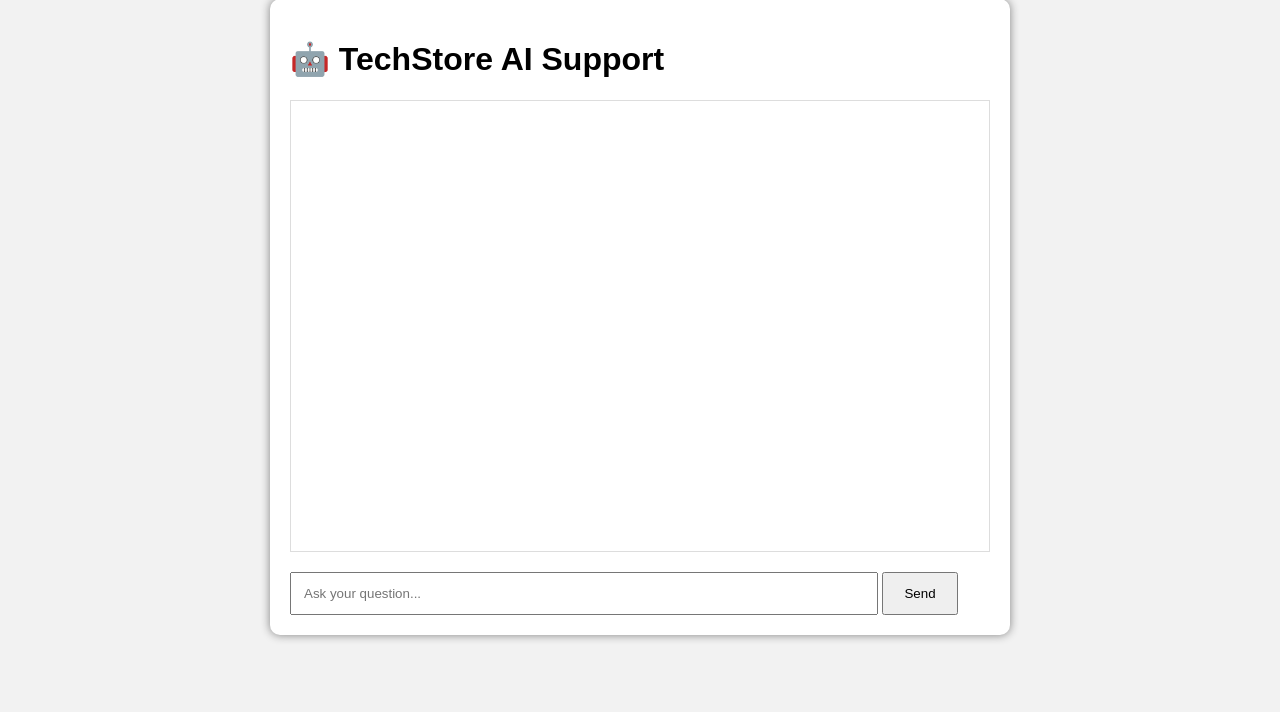
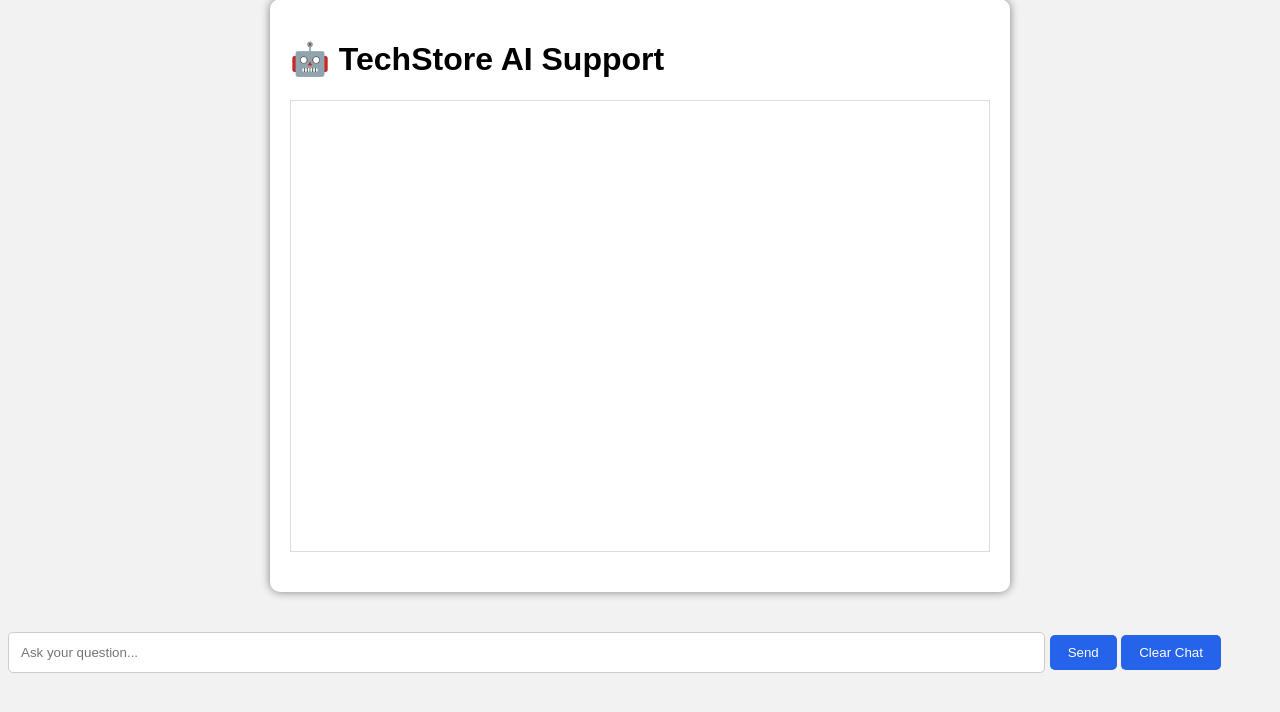
Before and after one commit to Navin-35/week-2-ai-customer-support-assistant, a Flask app: template templates/index.html in a window 1280 px wide. Shown: the part 41-753 px from the top of the page. Run offline with Flask 3, Linux system fonts and the light colour scheme; the template is opened without the code that fills it, so the values that code supplies are empty.

Commit message:
Improved chat interface with typing indicator

```diff
--- /dev/null
+++ b/static/script.js
@@ -0,0 +1,87 @@
+async function sendMessage(){
+
+    const input=document.getElementById("message");
+    const message=input.value.trim();
+
+    if(message==="") return;
+
+    const chat=document.getElementById("chat-box");
+
+    const time=new Date().toLocaleTimeString();
+
+    chat.innerHTML+=`
+    <div class="user">
+        <b>You</b> (${time})<br>
+        ${message}
+    </div>
+    `;
+
+    input.value="";
+
+    chat.innerHTML+=`
+    <div id="typing" class="bot">
+        🤖 Typing...
+    </div>
+    `;
+
+    chat.scrollTop=chat.scrollHeight;
+
+    const response=await fetch("/chat",{
+
+        method:"POST",
+
+        headers:{
+            "Content-Type":"application/json"
+        },
+
+        body:JSON.stringify({
+            message:message
+        })
+
+    });
+
+    const data=await response.json();
+
+    document.getElementById("typing").remove();
+
+    if(data.success){
+
+        chat.innerHTML+=`
+        <div class="bot">
+            <b>${data.category}</b><br><br>
+            ${data.answer}
+        </div>
+        `;
+
+    }else{
+
+        chat.innerHTML+=`
+        <div class="bot">
+            ❌ ${data.error}
+        </div>
+        `;
+    }
+
+    chat.scrollTop=chat.scrollHeight;
+}
+
+
+document.getElementById("message").addEventListener("keypress",function(e){
+
+    if(e.key==="Enter"){
+
+        sendMessage();
+
+    }
+
+});
+
+
+async function clearChat(){
+
+    await fetch("/clear",{
+        method:"POST"
+    });
+
+    document.getElementById("chat-box").innerHTML="";
+}
--- a/static/css/style.css
+++ b/static/style.css
@@ -67,3 +67,34 @@ button{
     cursor:pointer;
 
 }
+.user{
+    background:#dbeafe;
+    padding:10px;
+    border-radius:8px;
+    margin:10px;
+}
+
+.bot{
+    background:#f3f4f6;
+    padding:10px;
+    border-radius:8px;
+    margin:10px;
+}
+
+button{
+    background:#2563eb;
+    color:white;
+    border:none;
+    border-radius:5px;
+    padding:10px 18px;
+    cursor:pointer;
+}
+
+button:hover{
+    background:#1d4ed8;
+}
+
+input{
+    border-radius:5px;
+    border:1px solid #ccc;
+}
--- a/templates/index.html
+++ b/templates/index.html
@@ -16,6 +16,7 @@
 
     <div id="chat-box"></div>
 
+</div>
 <div class="input-area">
 
     <input
@@ -24,11 +25,11 @@
         placeholder="Ask your question..."
     >
 
-        <button onclick="sendMessage()">
-            Send
+    <button onclick="sendMessage()">Send</button>
+
+    <button onclick="clearChat()">
+        Clear Chat
     </button>
-
-    </div>
 
 </div>
 
```
Also changed, not shown: static/js/script.js (deleted, +0 -45 lines). Lines whose indentation alone changed are shown as unchanged.
